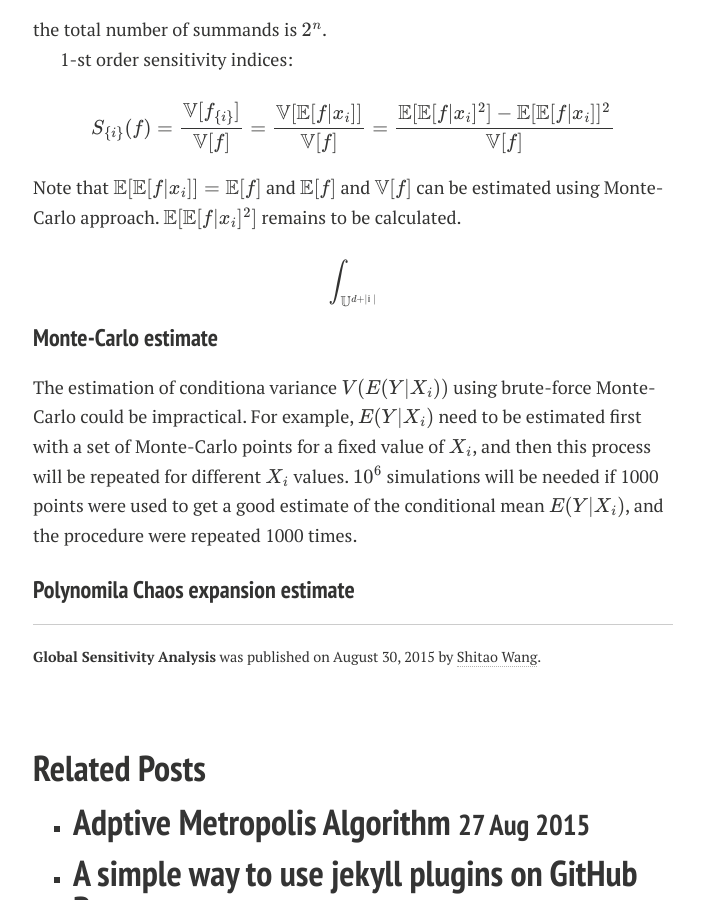
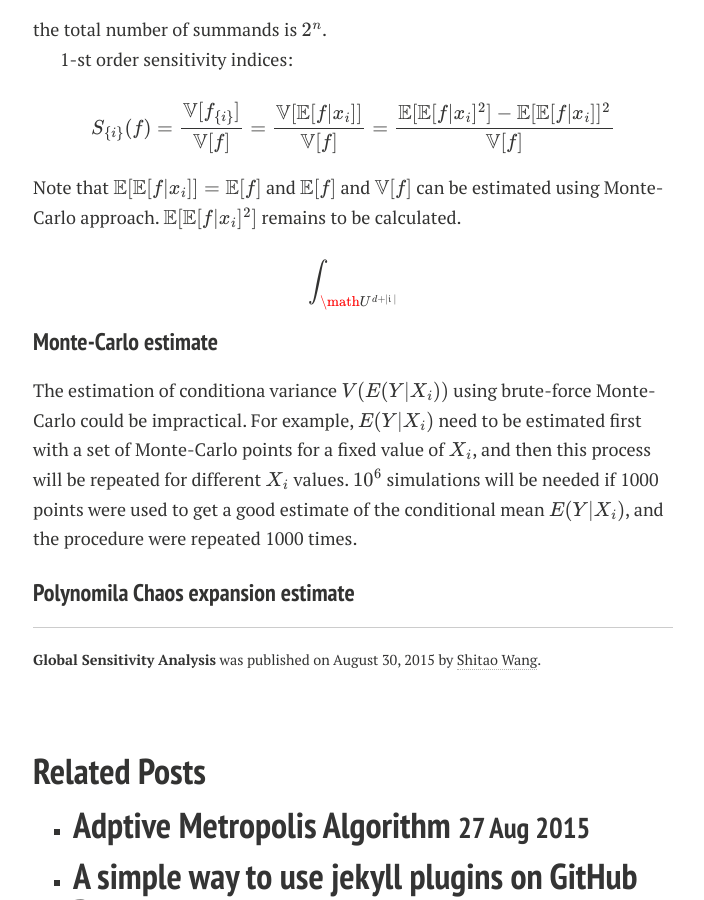
Before and after one commit to Shitao-zz/shitao.github.io, a Jekyll site: the page built from _posts/2015-08-30-sensitivity-analysis.md, in a window 1280 px wide and 900 px high, scrolled down 678 px. Shown: the whole window, without its empty margins (287-991 px from the left). Built offline with Jekyll 4.4.1, drawn with Linux system fonts in a browser that asks for light colours; nearby versions of some CDN libraries; formulas are drawn with MathJax 3; comment, search, counter and statistics services are not loaded.

Commit message:
SA version5

```diff
--- a/_posts/2015-08-30-sensitivity-analysis.md
+++ b/_posts/2015-08-30-sensitivity-analysis.md
@@ -35,7 +35,7 @@ Note that $$\mathbb E[\mathbb E[f|x_i]]=\mathbb E[f]$$ and $$\mathbb E[f]$$ and
 $$\mathbb V[f]$$ can be estimated using Monte-Carlo approach.
 $$\mathbb E[\mathbb E[f|x_i]^2]$$ remains to be calculated.
 
-$$\int_{\mathbb U^{d+|\mathbb i~|}}$$
+$$\int_{\math U^{d+|\mathfrak i~|}}$$
 
 
 ### Monte-Carlo estimate
```
